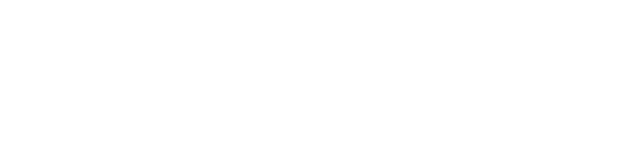
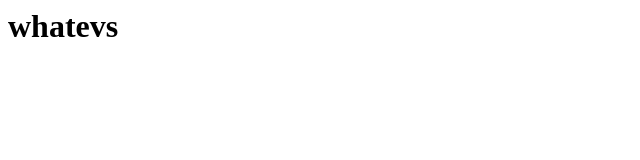
Before and after one commit to jam2miller/git-two, a plain HTML site: page index.html in a window 1280 px wide. Shown: the whole page, without its empty margins (0-640 px from the left). Drawn offline with Linux system fonts and the light colour scheme.

Commit message:
added h1

```diff
--- a/index.html
+++ b/index.html
@@ -3,4 +3,7 @@
         <meta charset="'utf-8">
         <title>whoooo</title>
     </head>
+    <body>
+        <h1>whatevs</h1>
+    </body>
 </html>
```
